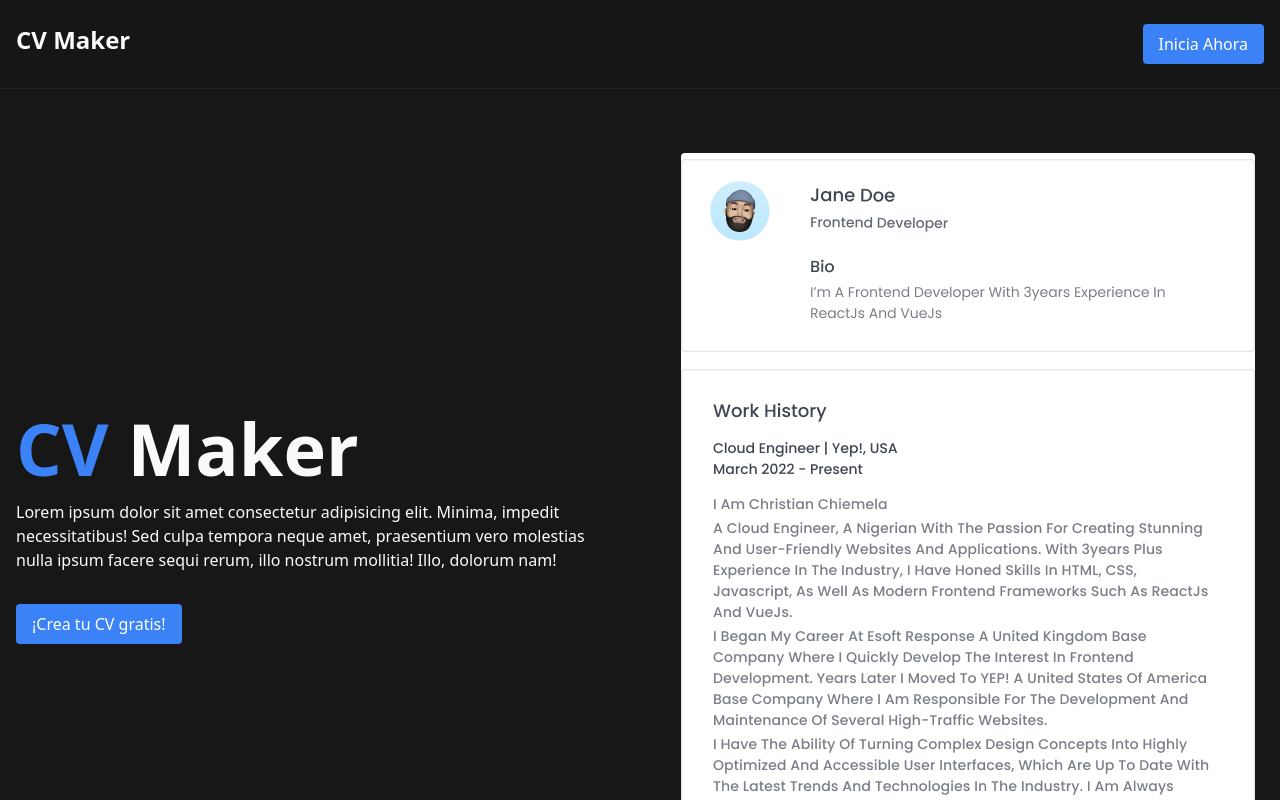
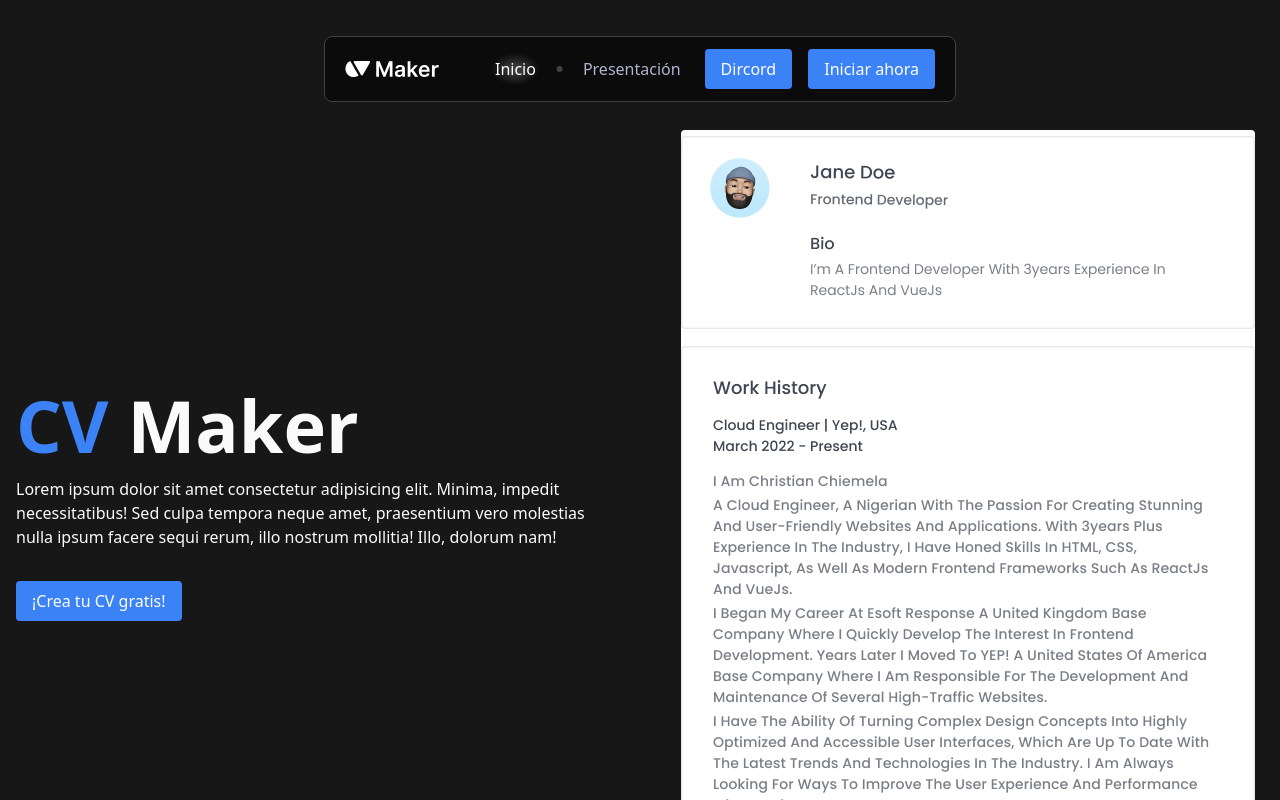
Before and after one commit to odracirdev/cv-maker, a React (Vite) app in the folder frontend/: page / in a window 1280 px wide. Shown: the top 800 px of the page. Built offline with nearby package versions, Linux system fonts and the light colour scheme.

Commit message:
feat: :sparkles: created the navbar

```diff
--- a/frontend/src/components/Navbar/index.tsx
+++ b/frontend/src/components/Navbar/index.tsx
@@ -1,20 +1,49 @@
-/* eslint-disable react/react-in-jsx-scope */
+import React from 'react'
+import logo from '../../../public/svg/logo.svg'
+import dot from '../../../public/svg/dot.svg'
+import { Link, NavLink } from 'react-router-dom'
+import ButtonLink from '../ButtonLink'
+import './styles.css'
 
-import { Link } from 'react-router-dom'
-import ButtonLink from '../ButtonLink'
 
 export default function Navbar() {
   return (
-    <nav className="sticky top-0 border-b border-neutral-800 py-6 bg-neutral-900/90 backdrop-blur-sm">
-      <div className="container mx-auto px-4 flex justify-between">
-        <Link
-          className="font-bold text-2xl hover:text-blue-500 transition-colors"
-          to="/"
-        >
-          CV Maker
-        </Link>
-        <ButtonLink href="/app" text="Inicia Ahora" />
-      </div>
-    </nav>
+    <>
+    <header className='w-fit top-9 relative flex px-5 py-3 mx-auto justify-center items-center gap-12 rounded-[8px] bg-[#00000080] border-[0.2px] border-[#404040]'>
+      <Link to="/">
+    <img
+    src={logo}
+    />
+      </Link>
+
+      <nav id='navbar' className='flex justify-between items-center gap-4'>
+        <ul className='list-none flex gap-3'>
+          <li>
+            <NavLink to="/" className={({ isActive }) => `nav-item${isActive ? ' active' : ''}`}>Inicio</NavLink>
+            </li>
+
+        <img
+        src={dot}
+        />
+        <li className='list-none'>
+          <NavLink to="/chat" className={({ isActive }) => `nav-item${isActive ? ' active' : ''}`}>Presentación</NavLink>
+        </li>
+        </ul>
+
+      <ButtonLink
+      href='#'
+      text='Dircord'
+      />
+
+      <ButtonLink
+      href='/chat'
+      text='Iniciar ahora'
+      />
+
+      </nav>
+
+    </header>
+    </>
+
   )
 }
--- /dev/null
+++ b/frontend/src/components/Navbar/styles.css
@@ -0,0 +1,22 @@
+#navbar .nav-item{
+  padding: 0.5rem;
+  color: #b1b3d0;
+  background: transparent;
+  transition: color 0.2s ease, background 0.2s ease;
+
+  &.active,
+  &:hover,
+  &:focus,
+  &:active {
+    position: relative;
+    color: white;
+    overflow: visible;
+    background: radial-gradient(
+        ellipse at 50% 50%,
+        #ffffff3d 0%,
+        #99999900 60%
+      );
+
+
+  }
+}
```
